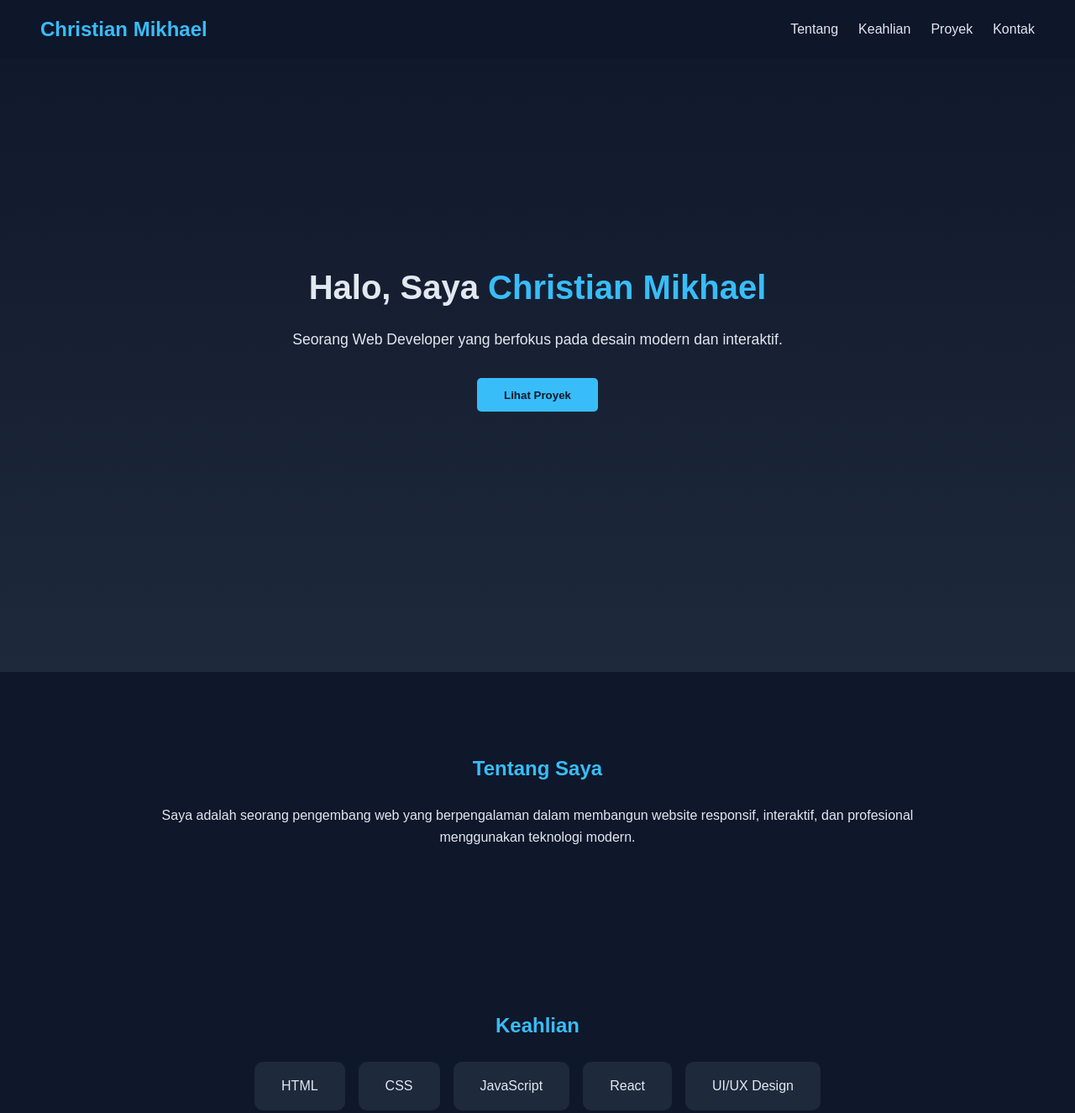
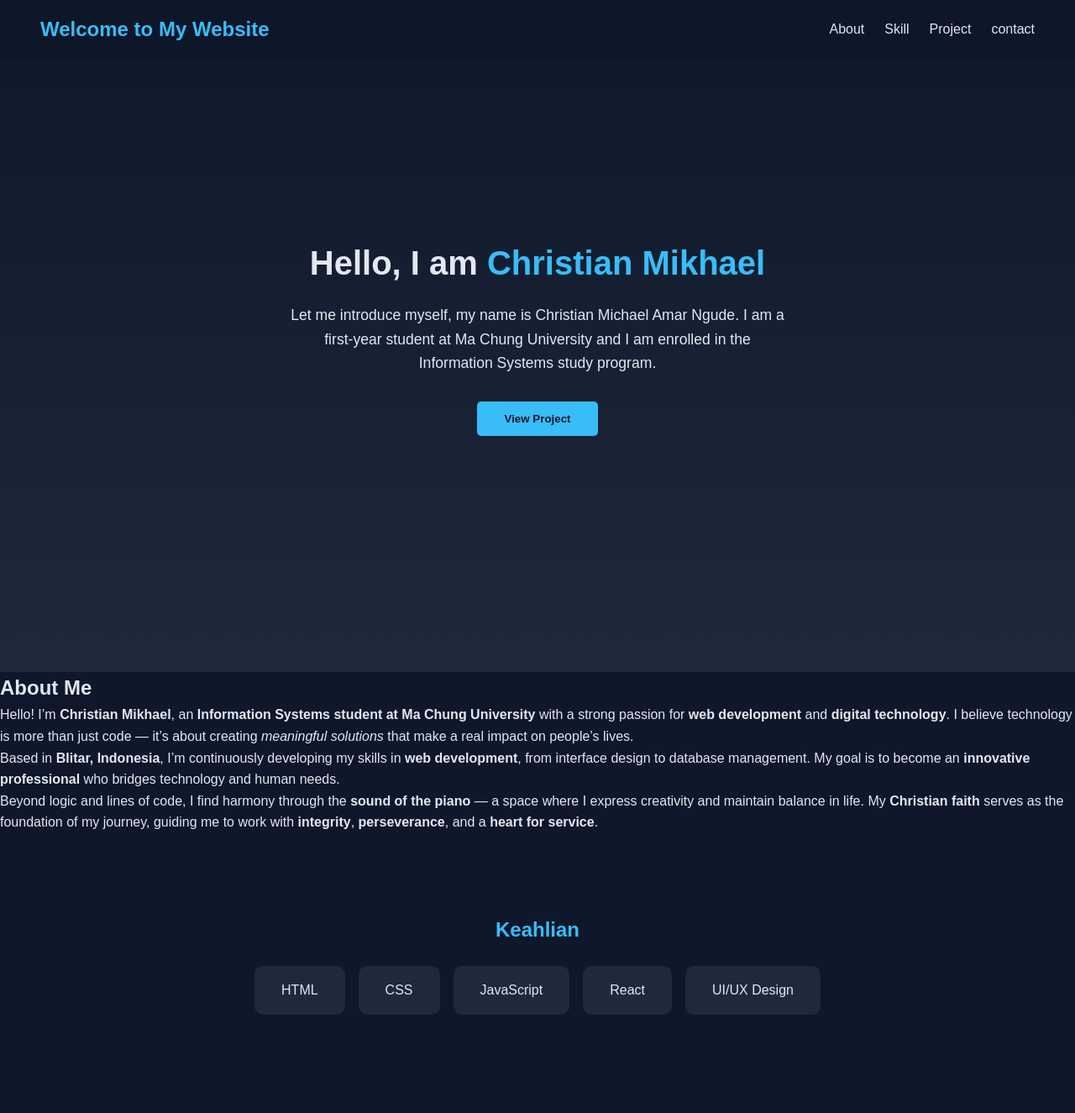
Before and after one commit to Christianmike12/website-langsung, a plain HTML site: page index.html in a window 1280 px wide. Shown: the top 1325 px of the page at 84% size. Drawn offline with Linux system fonts and the light colour scheme.

Commit message:
edit  index.html

```diff
--- a/index.html
+++ b/index.html
@@ -9,29 +9,44 @@
 <body>
   <header>
     <nav class="navbar">
-      <h1 class="logo">Christian Mikhael</h1>
+      <h1 class="logo">Welcome to My Website</h1>
       <ul class="nav-links">
-        <li><a href="#about">Tentang</a></li>
-        <li><a href="#skills">Keahlian</a></li>
-        <li><a href="#projects">Proyek</a></li>
-        <li><a href="#contact">Kontak</a></li>
+        <li><a href="#about">About</a></li>
+        <li><a href="#skills">Skill</a></li>
+        <li><a href="#projects">Project</a></li>
+        <li><a href="#contact">contact</a></li>
       </ul>
     </nav>
   </header>
 
   <section class="hero">
-    <h2>Halo, Saya <span>Christian Mikhael</span></h2>
-    <p>Seorang Web Developer yang berfokus pada desain modern dan interaktif.</p>
-    <button onclick="scrollToSection('projects')">Lihat Proyek</button>
+    <h2>Hello, I am <span>Christian Mikhael</span></h2>
+    <p>Let me introduce myself, my name is Christian Michael Amar Ngude. I am a first-year student at Ma Chung University and I am enrolled in the Information Systems study program.</p>
+    <button onclick="scrollToSection('projects')">View Project</button>
   </section>
 
-  <section id="about" class="section">
-    <h2>Tentang Saya</h2>
+  <section id="about" class="about-section">
+    <h2>About Me</h2>
     <p>
-      Saya adalah seorang pengembang web yang berpengalaman dalam membangun website
-      responsif, interaktif, dan profesional menggunakan teknologi modern.
+      Hello! I’m <strong>Christian Mikhael</strong>, an <strong>Information Systems student at Ma Chung University</strong>
+      with a strong passion for <strong>web development</strong> and <strong>digital technology</strong>.
+      I believe technology is more than just code — it’s about creating <em>meaningful solutions</em> that make a real impact on people’s lives.
     </p>
-  </section>
+
+    <p>
+      Based in <strong>Blitar, Indonesia</strong>, I’m continuously developing my skills in <strong>web development</strong>,
+      from interface design to database management. My goal is to become an <strong>innovative professional</strong>
+      who bridges technology and human needs.
+    </p>
+
+    <p>
+      Beyond logic and lines of code, I find harmony through the <strong>sound of the piano</strong> —
+      a space where I express creativity and maintain balance in life.
+      My <strong>Christian faith</strong> serves as the foundation of my journey, guiding me to work with
+      <strong>integrity</strong>, <strong>perseverance</strong>, and a <strong>heart for service</strong>.
+    </p>
+</section>
+
 
   <section id="skills" class="section">
     <h2>Keahlian</h2>
@@ -59,8 +74,8 @@
   </section>
 
   <section id="contact" class="section">
-    <h2>Kontak</h2>
-    <p>Email: <a href="mailto:christian@example.com">christian@example.com</a></p>
+    <h2>Kontak:</h2>
+    <p>Email: <a href="mailto:christianmikhael93@gmail.com">christianmikhael93@gmail.com</a></p>
     <p>LinkedIn: <a href="#">linkedin.com/in/christianmikhael</a></p>
   </section>
 
```
